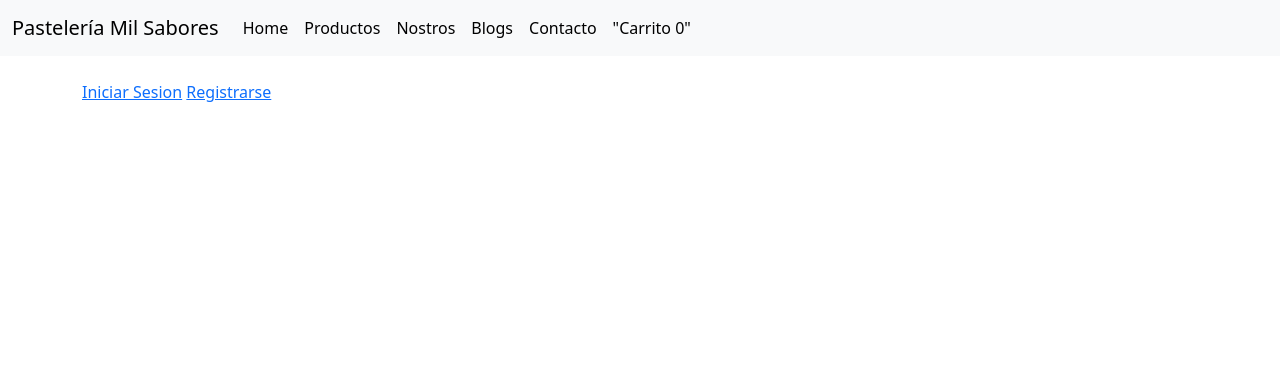
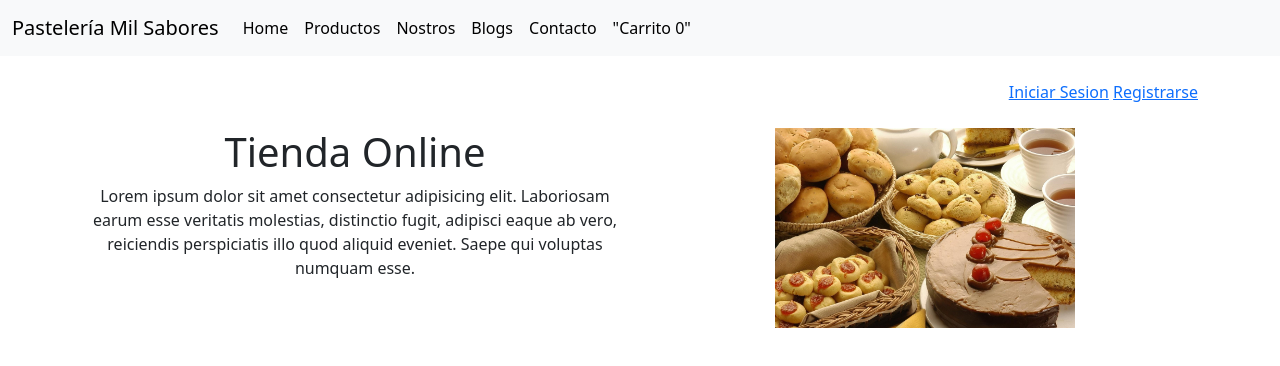
Before and after one commit to Dieg0Elgueta/Pasteler-a_Mil_Sabores, a plain HTML site: page index.html in a window 1280 px wide. Drawn offline with nearby package versions, Linux system fonts and the light colour scheme.

Commit message:
se agregan y centran nuevos texto, mas se agrega una imagen

```diff
--- a/index.html
+++ b/index.html
@@ -35,7 +35,7 @@
                         <li class="nav-item">
                             <a class="nav-link active" href="#">Contacto</a>
                         </li>
-                        <li class="carrito de compras">
+                        <li class="nav-item">
                             <a class="nav-link active" href="#">"Carrito 0"</a>
                         </li>
                     </ul>
@@ -46,14 +46,31 @@
     <main>
         <section class="container" id="Inicio-sesion-registro">
             <div class="row mt-4">
-                <div class="">
+                <div class="col-lg-12" style="text-align: right;">
                     <a href="">Iniciar Sesion</a>
                     <a href="">Registrarse</a>
                 </div>
             </div>
         </section>
+
+        <section class="container" id="Informacion_tienda">
+            <div class="row mt-4">
+                <div class="col-lg-6 text-center">
+                    <h1>Tienda Online</h1>
+                    <p>Lorem ipsum dolor sit amet consectetur adipisicing elit. Laboriosam earum esse veritatis molestias, distinctio fugit, adipisci eaque ab vero, reiciendis perspiciatis illo quod aliquid eveniet. Saepe qui voluptas numquam esse.</p>
+                </div>
+                <div class="col-lg-6 text-center">
+                    <img src="assets/images/imagen_pasteleria.jpg" alt="Logo" width="300" height="200">
+                </div>
+            </div>
+        </section>
+
     </main>
-    <footer></footer>
+
+    <footer>
+
+    </footer>
+
     <script src="https://cdn.jsdelivr.net/npm/bootstrap@5.3.8/dist/js/bootstrap.bundle.min.js"
         integrity="sha384-FKyoEForCGlyvwx9Hj09JcYn3nv7wiPVlz7YYwJrWVcXK/BmnVDxM+D2scQbITxI"
         crossorigin="anonymous"></script>
```
Also changed, not shown: assets/images/imagen_pasteleria.jpg (added).
